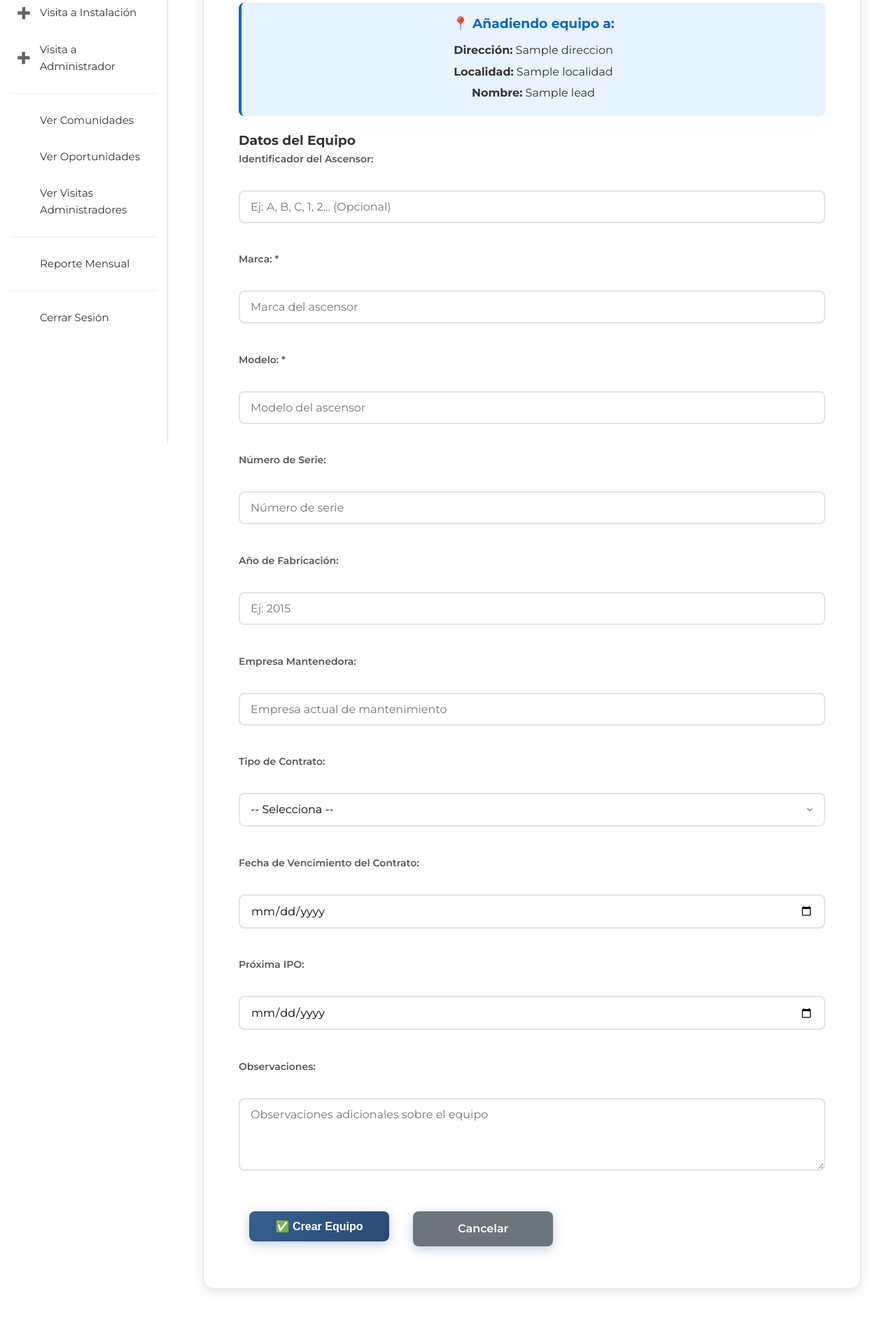
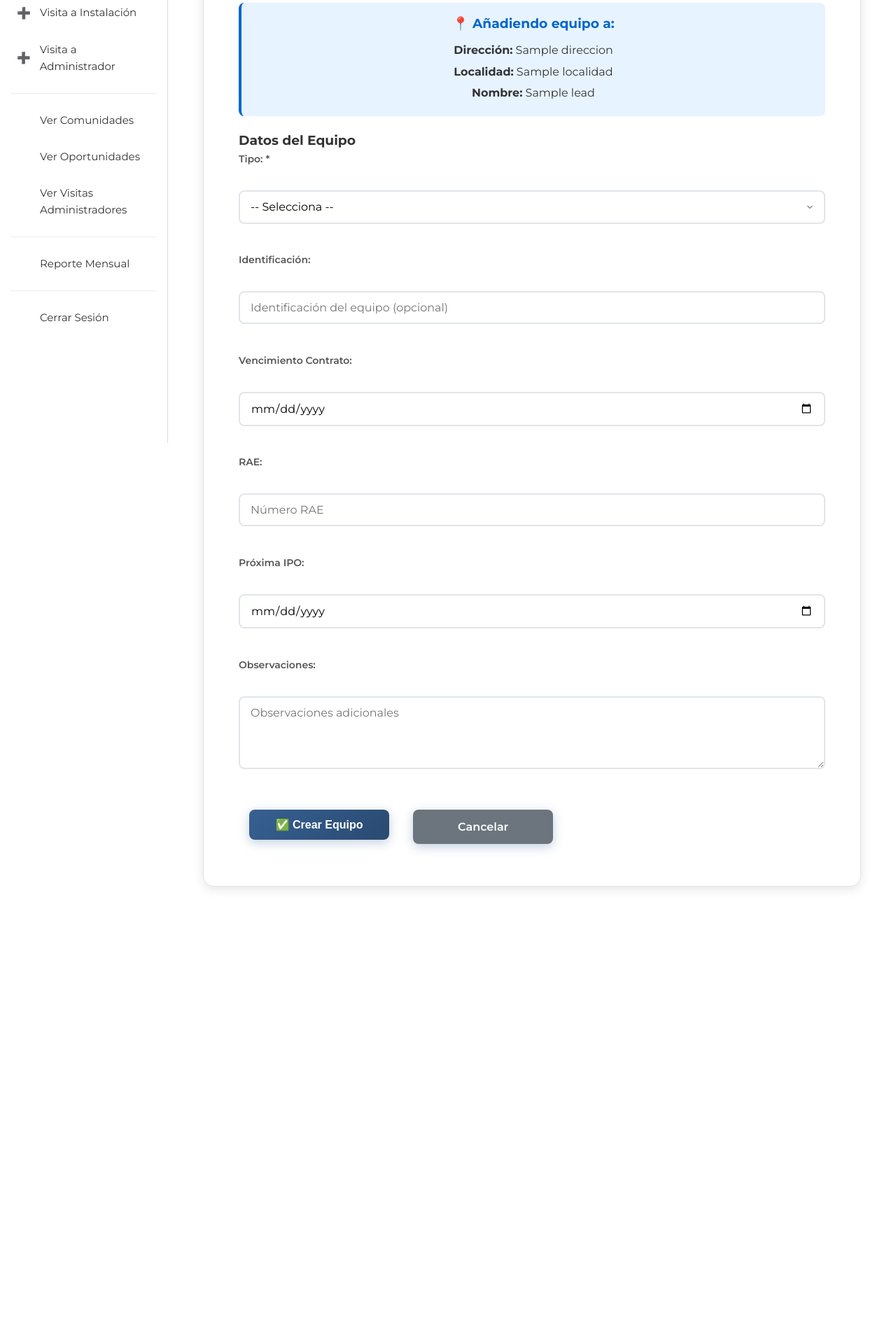
Before and after one commit to mstmarc/ascensoralert_, a Flask app: template templates/nuevo_equipo.html in a window 1280 px wide. Shown: the part 167-2069 px from the top of the page at 70% size. After the commit the page ends 1438 px from the top, so only its background shows below. Run offline with Flask 3, Linux system fonts and the light colour scheme; the template is opened without the code that fills it: most values are stand-ins (such as "Sample title", 1, 10 or a date in 2020).

Commit message:
Update nuevo_equipo.html

```diff
--- a/templates/nuevo_equipo.html
+++ b/templates/nuevo_equipo.html
@@ -22,13 +22,15 @@
 
     <main>
         <div class="menu">
+            {% if lead %}
             <!-- Información del Lead -->
             <div style="background: #e7f3ff; padding: 15px; border-radius: 8px; margin-bottom: 20px; border-left: 4px solid #0066cc;">
                 <h3 style="margin: 0 0 10px 0; color: #0066cc;">📍 Añadiendo equipo a:</h3>
                 <p style="margin: 5px 0;"><strong>Dirección:</strong> {{ lead.direccion }}</p>
                 <p style="margin: 5px 0;"><strong>Localidad:</strong> {{ lead.localidad }}</p>
-                <p style="margin: 5px 0;"><strong>Nombre:</strong> {{ lead.nombre_instalacion }}</p>
+                <p style="margin: 5px 0;"><strong>Nombre:</strong> {{ lead.nombre_cliente }}</p>
             </div>
+            {% endif %}
 
             {% if error %}
             <div style="background: #ffe6e6; color: #cc0000; padding: 15px; border-radius: 8px; margin-bottom: 20px; border-left: 4px solid #cc0000;">
@@ -39,44 +41,36 @@
             <form method="POST">
                 <h3>Datos del Equipo</h3>
 
-                <label>Identificador del Ascensor:</label><br>
-                <input type="text" name="identificador" placeholder="Ej: A, B, C, 1, 2... (Opcional)"><br><br>
-
-                <label>Marca: *</label><br>
-                <input type="text" name="marca" required placeholder="Marca del ascensor"><br><br>
-
-                <label>Modelo: *</label><br>
-                <input type="text" name="modelo" required placeholder="Modelo del ascensor"><br><br>
-
-                <label>Número de Serie:</label><br>
-                <input type="text" name="numero_serie" placeholder="Número de serie"><br><br>
-
-                <label>Año de Fabricación:</label><br>
-                <input type="number" name="ano_fabricacion" min="1900" max="2099" placeholder="Ej: 2015"><br><br>
-
-                <label>Empresa Mantenedora:</label><br>
-                <input type="text" name="empresa_mantenedora" placeholder="Empresa actual de mantenimiento"><br><br>
-
-                <label>Tipo de Contrato:</label><br>
-                <select name="tipo_contrato">
+                <label>Tipo: *</label><br>
+                <select name="tipo_equipo" required>
                     <option value="">-- Selecciona --</option>
-                    <option value="Mantenimiento">Mantenimiento</option>
-                    <option value="Reparación">Reparación</option>
-                    <option value="Modernización">Modernización</option>
-                    <option value="Integral">Integral</option>
+                    <option value="Ascensor">Ascensor</option>
+                    <option value="Montacargas">Montacargas</option>
+                    <option value="Elevador">Elevador</option>
+                    <option value="Salvaescaleras">Salvaescaleras</option>
                 </select><br><br>
 
-                <label>Fecha de Vencimiento del Contrato:</label><br>
-                <input type="date" name="fecha_vencimiento"><br><br>
+                <label>Identificación:</label><br>
+                <input type="text" name="identificacion" placeholder="Identificación del equipo (opcional)"><br><br>
+
+                <label>Vencimiento Contrato:</label><br>
+                <input type="date" name="fecha_vencimiento_contrato"><br><br>
+
+                <label>RAE:</label><br>
+                <input type="text" name="rae" placeholder="Número RAE"><br><br>
 
                 <label>Próxima IPO:</label><br>
                 <input type="date" name="ipo_proxima"><br><br>
 
                 <label>Observaciones:</label><br>
-                <textarea name="observaciones" rows="4" placeholder="Observaciones adicionales sobre el equipo"></textarea><br><br>
+                <textarea name="observaciones" rows="4" placeholder="Observaciones adicionales"></textarea><br><br>
 
                 <button type="submit" class="button">✅ Crear Equipo</button>
+                {% if lead %}
                 <a href="/ver_lead/{{ lead.id }}" class="button" style="background: #6c757d;">Cancelar</a>
+                {% else %}
+                <a href="/leads_dashboard" class="button" style="background: #6c757d;">Cancelar</a>
+                {% endif %}
             </form>
         </div>
     </main>
```
